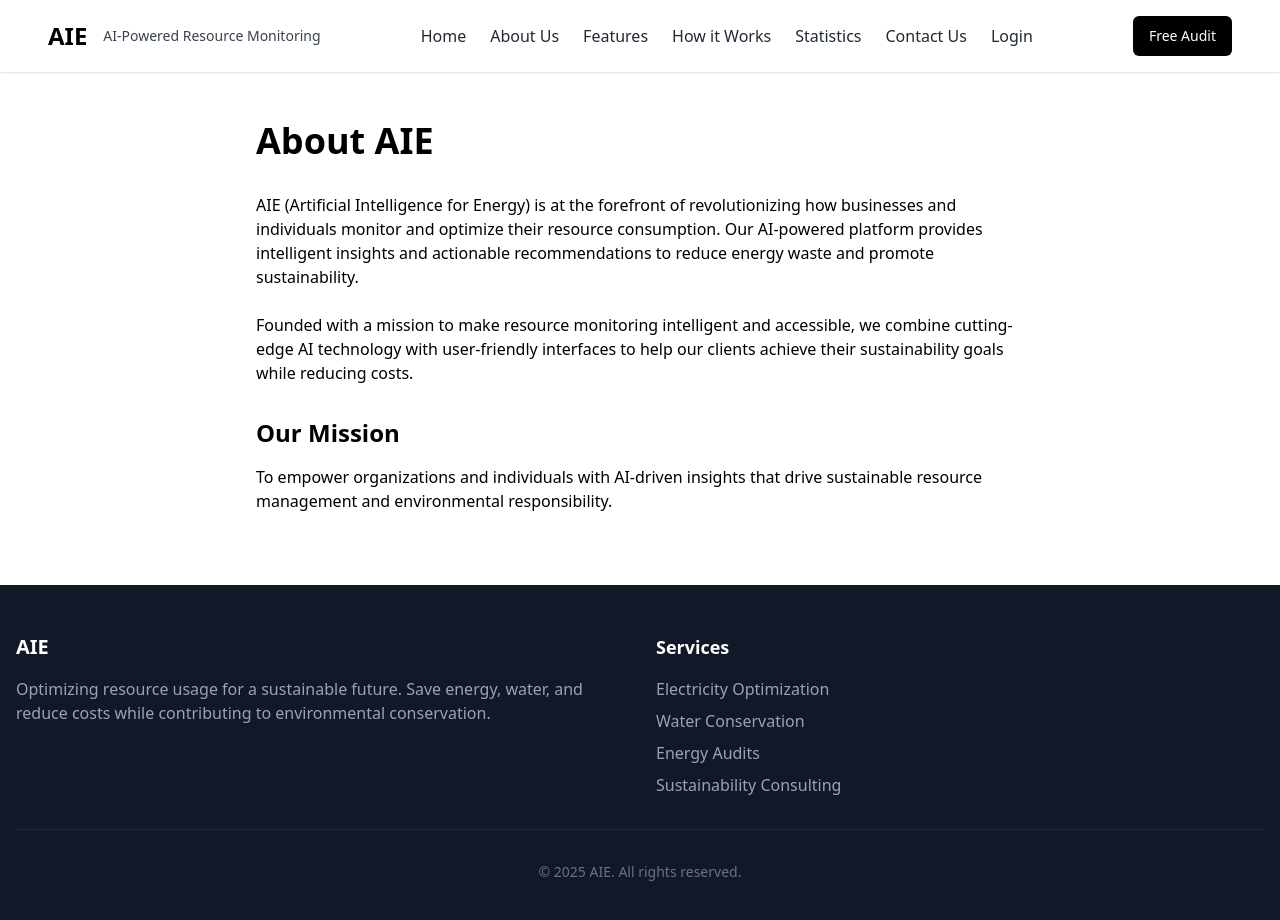
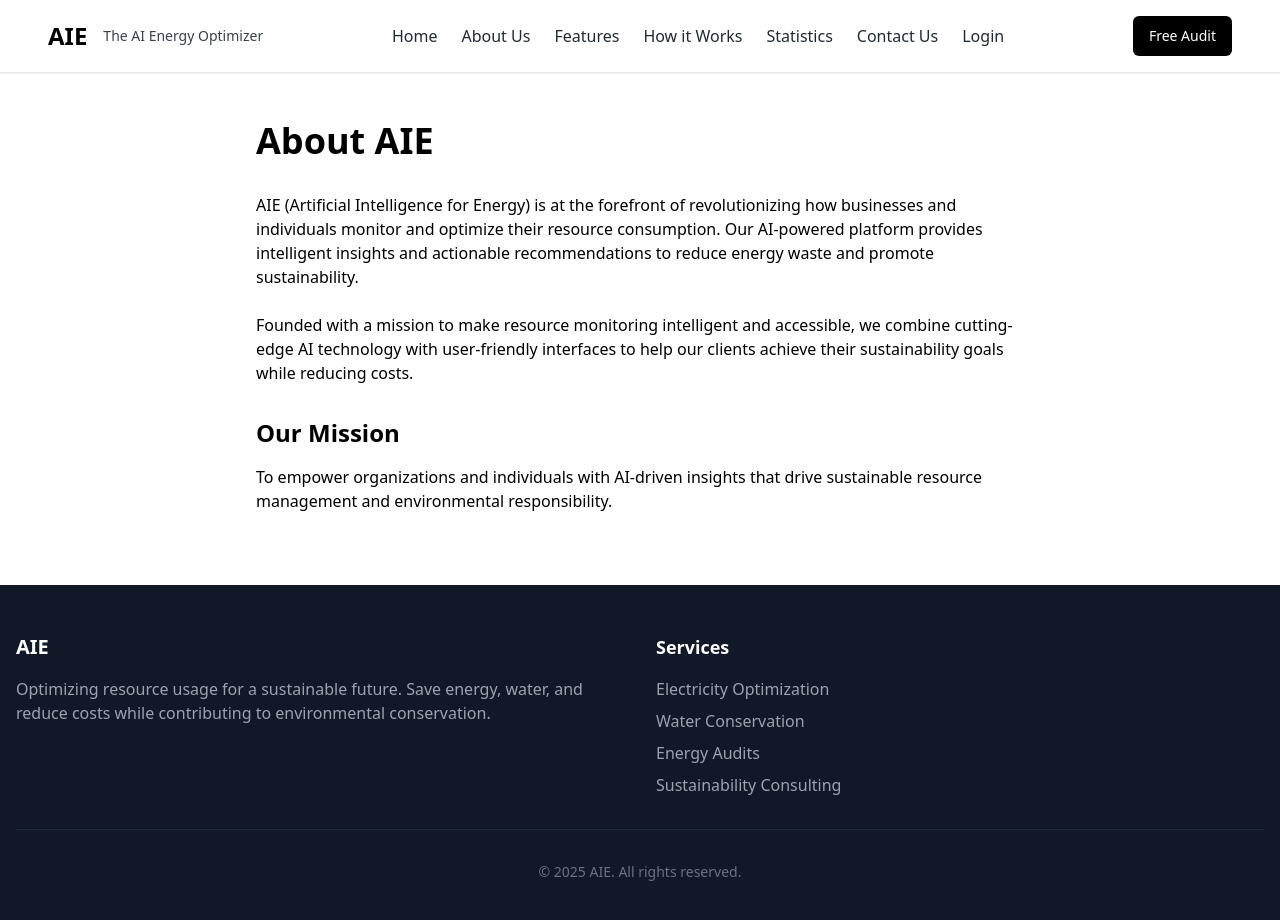
Before and after one commit to AIE-Energy/aie, a React (Vite) app: page /about in a window 1280 px wide. Shown: the top 920 px of the page. Built offline with nearby package versions, Linux system fonts and the light colour scheme.

Commit message:
Update navbar brand slogan
Updates the navbar to use the slogan "AIE - The AI Energy Optimizer".

```diff
--- a/src/components/Navbar.tsx
+++ b/src/components/Navbar.tsx
@@ -29,7 +29,7 @@ const Navbar = () => {
             <span className="text-black text-2xl font-bold">AIE</span>
           </Link>
           <div className="hidden md:flex text-gray-700 text-sm ml-2">
-            AI-Powered Resource Monitoring
+            The AI Energy Optimizer
           </div>
         </div>
 
```
